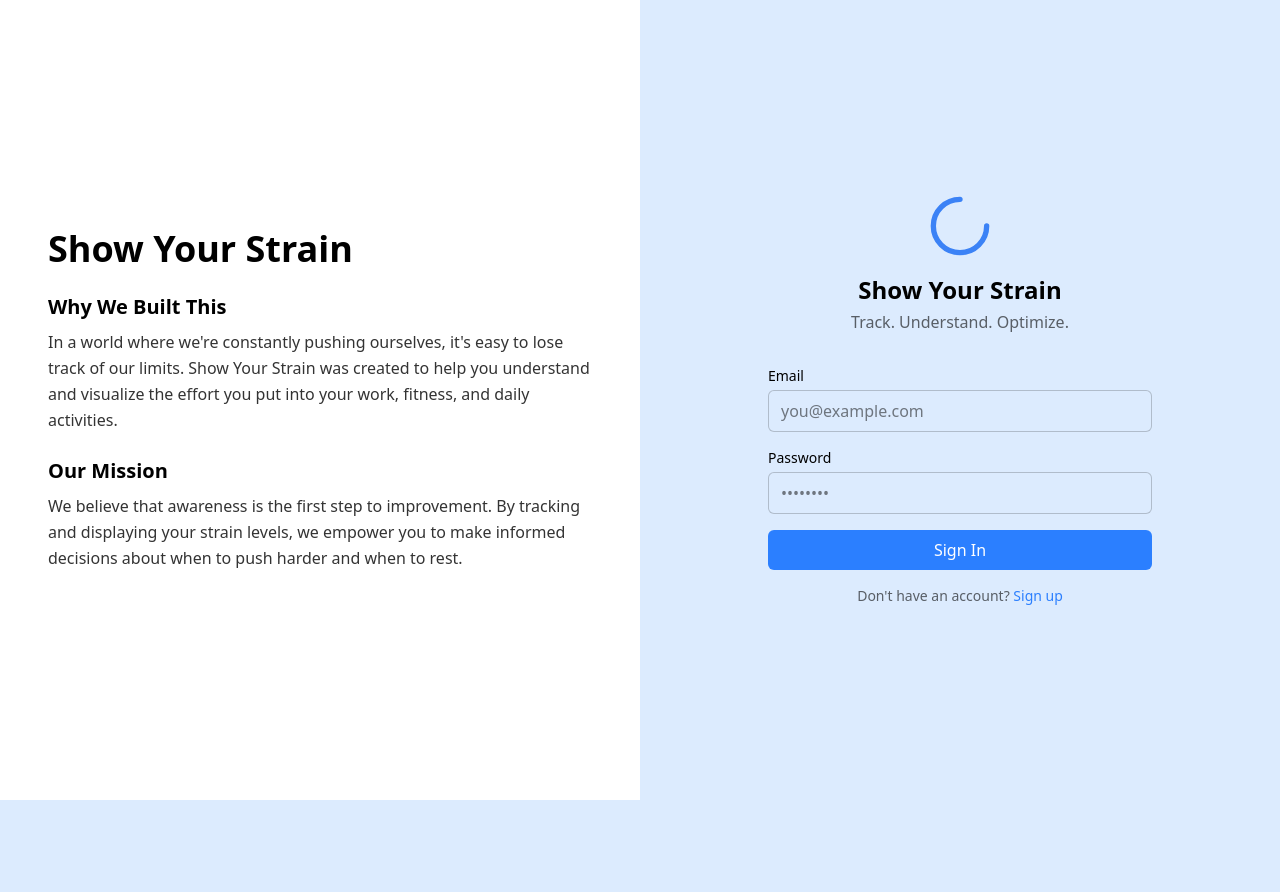
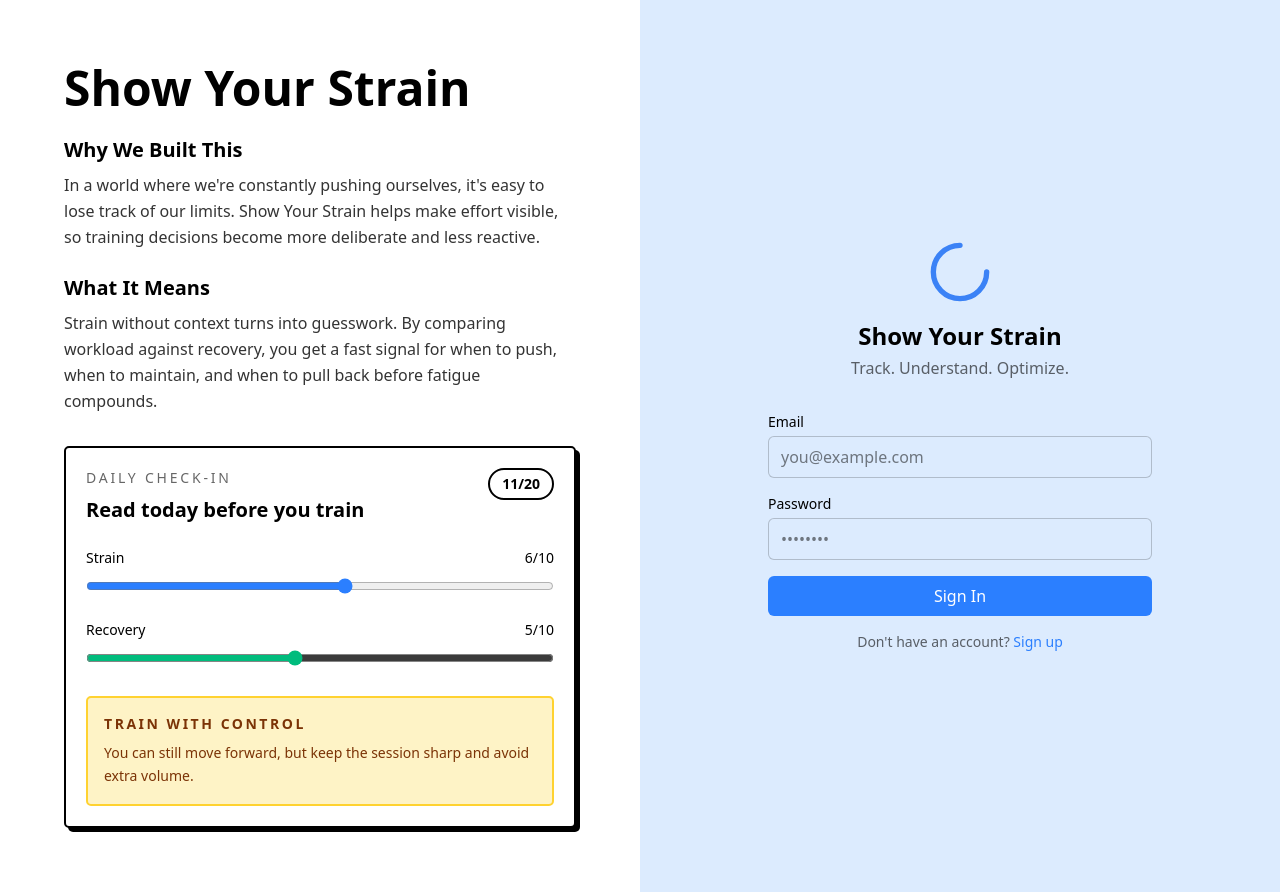
Before and after one commit to luaroncrew/show-your-strain, a Next.js app: page / in a window 1280 px wide. Before the commit the page ends 800 px from the top, so only its background shows below. Built offline with nearby package versions, Linux system fonts and the light colour scheme.

Commit message:
Add daily strain check-in widget

```diff
--- a/app/page.tsx
+++ b/app/page.tsx
@@ -1,54 +1,53 @@
+import { DailyCheckIn } from "@/components/DailyCheckIn";
 import { Logo } from "@/components/Logo";
 import { SignInForm } from "@/components/SignInForm";
 
 export default function WelcomePage() {
   return (
-    <main className="min-h-screen flex">
-      {/* Left Side - Motivation */}
-      <div className="flex-1 bg-secondary-background p-12 flex flex-col justify-center">
-        <h1 className="text-4xl font-bold text-foreground mb-6">
+    <main className="min-h-screen bg-background">
+      <div className="mx-auto flex min-h-screen max-w-7xl flex-col lg:flex-row">
+        <div className="flex-1 bg-secondary-background p-8 md:p-12 lg:p-16 flex flex-col justify-center">
+          <h1 className="text-4xl font-bold text-foreground mb-6 md:text-5xl">
             Show Your Strain
           </h1>
 
           <div className="space-y-6 text-foreground/80">
             <section>
-            <h2 className="text-xl font-semibold text-foreground mb-2">
-              Why We Built This
-            </h2>
+              <h2 className="text-xl font-semibold text-foreground mb-2">Why We Built This</h2>
               <p className="leading-relaxed">
-              In a world where we're constantly pushing ourselves, it's easy to lose track
-              of our limits. Show Your Strain was created to help you understand and
-              visualize the effort you put into your work, fitness, and daily activities.
+                In a world where we&apos;re constantly pushing ourselves, it&apos;s easy to lose
+                track of our limits. Show Your Strain helps make effort visible, so training
+                decisions become more deliberate and less reactive.
               </p>
             </section>
 
             <section>
-            <h2 className="text-xl font-semibold text-foreground mb-2">
-              Our Mission
-            </h2>
+              <h2 className="text-xl font-semibold text-foreground mb-2">What It Means</h2>
               <p className="leading-relaxed">
-              We believe that awareness is the first step to improvement. By tracking and
-              displaying your strain levels, we empower you to make informed decisions
-              about when to push harder and when to rest.
+                Strain without context turns into guesswork. By comparing workload against
+                recovery, you get a fast signal for when to push, when to maintain, and when
+                to pull back before fatigue compounds.
               </p>
             </section>
           </div>
+
+          <div className="mt-8 max-w-xl">
+            <DailyCheckIn />
+          </div>
         </div>
 
-      {/* Right Side - Sign In + Logo */}
-      <div className="flex-1 bg-background p-12 flex flex-col items-center justify-center">
-        <div className="flex flex-col items-center mb-8">
+        <div className="flex flex-1 items-center justify-center bg-background p-8 md:p-12 lg:p-16">
+          <div className="w-full max-w-sm">
+            <div className="mb-8 flex flex-col items-center text-center">
               <Logo size={64} />
-          <h2 className="text-2xl font-bold text-foreground mt-4">
-            Show Your Strain
-          </h2>
-          <p className="text-foreground/60 mt-1">
-            Track. Understand. Optimize.
-          </p>
+              <h2 className="mt-4 text-2xl font-bold text-foreground">Show Your Strain</h2>
+              <p className="mt-1 text-foreground/60">Track. Understand. Optimize.</p>
             </div>
 
             <SignInForm />
           </div>
+        </div>
+      </div>
     </main>
   );
 }
--- /dev/null
+++ b/components/DailyCheckIn.tsx
@@ -0,0 +1,97 @@
+"use client";
+
+import { useMemo, useState } from "react";
+
+function getGuidance(strain: number, recovery: number) {
+  const gap = strain - recovery;
+
+  if (gap >= 4) {
+    return {
+      status: "Back off today",
+      detail: "Your workload is outpacing recovery. Prioritize sleep, water, and a lighter session.",
+      toneClassName: "bg-red-100 text-red-900 border-red-300",
+    };
+  }
+
+  if (gap >= 1) {
+    return {
+      status: "Train with control",
+      detail: "You can still move forward, but keep the session sharp and avoid extra volume.",
+      toneClassName: "bg-amber-100 text-amber-900 border-amber-300",
+    };
+  }
+
+  if (recovery - strain >= 3) {
+    return {
+      status: "Push window open",
+      detail: "Recovery is strong relative to strain. This is a good day for quality work.",
+      toneClassName: "bg-emerald-100 text-emerald-900 border-emerald-300",
+    };
+  }
+
+  return {
+    status: "Balanced day",
+    detail: "Your strain and recovery are in a workable range. Stay consistent and reassess tonight.",
+    toneClassName: "bg-blue-100 text-blue-900 border-blue-300",
+  };
+}
+
+export function DailyCheckIn() {
+  const [strain, setStrain] = useState(6);
+  const [recovery, setRecovery] = useState(5);
+
+  const guidance = useMemo(() => getGuidance(strain, recovery), [recovery, strain]);
+
+  return (
+    <section className="w-full rounded-base border-2 border-border bg-secondary-background p-5 shadow-shadow">
+      <div className="flex items-start justify-between gap-4">
+        <div>
+          <p className="text-sm font-medium uppercase tracking-[0.2em] text-foreground/60">
+            Daily Check-In
+          </p>
+          <h3 className="mt-2 text-xl font-bold text-foreground">Read today before you train</h3>
+        </div>
+        <div className="rounded-full border-2 border-border px-3 py-1 text-sm font-semibold">
+          {strain + recovery}/20
+        </div>
+      </div>
+
+      <div className="mt-6 space-y-5">
+        <label className="block">
+          <div className="mb-2 flex items-center justify-between text-sm font-medium">
+            <span>Strain</span>
+            <span>{strain}/10</span>
+          </div>
+          <input
+            type="range"
+            min="1"
+            max="10"
+            value={strain}
+            onChange={(event) => setStrain(Number(event.target.value))}
+            className="w-full accent-blue-500"
+          />
+        </label>
+
+        <label className="block">
+          <div className="mb-2 flex items-center justify-between text-sm font-medium">
+            <span>Recovery</span>
+            <span>{recovery}/10</span>
+          </div>
+          <input
+            type="range"
+            min="1"
+            max="10"
+            value={recovery}
+            onChange={(event) => setRecovery(Number(event.target.value))}
+            className="w-full accent-emerald-500"
+          />
+        </label>
+      </div>
+
+      <div className={`mt-6 rounded-base border-2 p-4 ${guidance.toneClassName}`}>
+        <p className="text-sm font-semibold uppercase tracking-[0.18em]">{guidance.status}</p>
+        <p className="mt-2 text-sm leading-relaxed">{guidance.detail}</p>
+      </div>
+    </section>
+  );
+}
```
Lines whose indentation alone changed are shown as unchanged.
